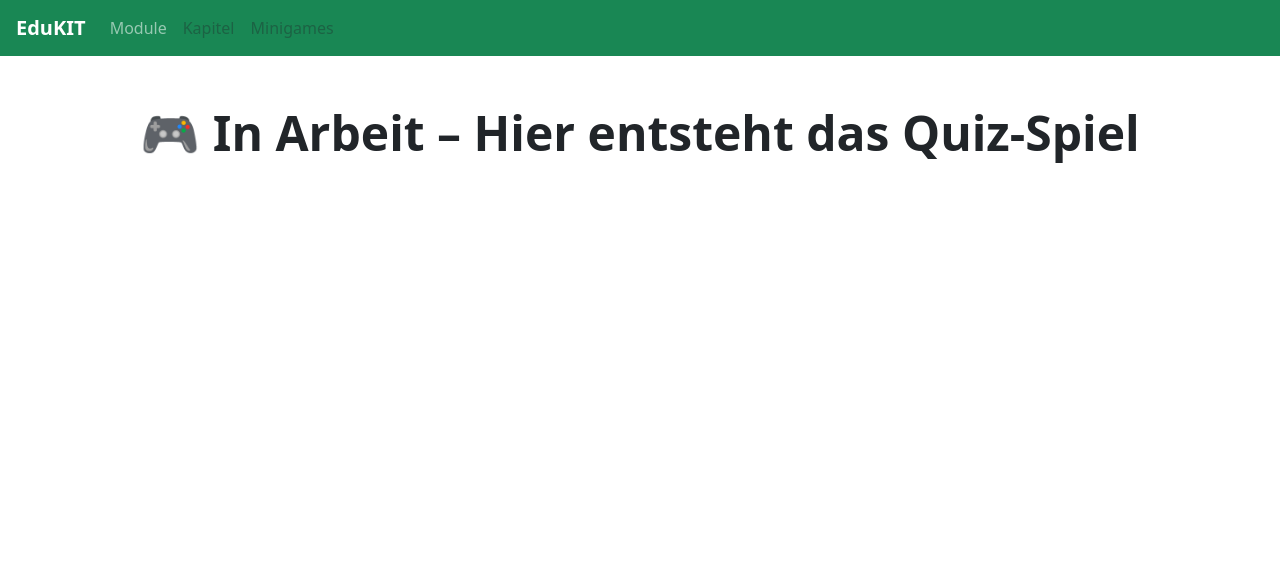
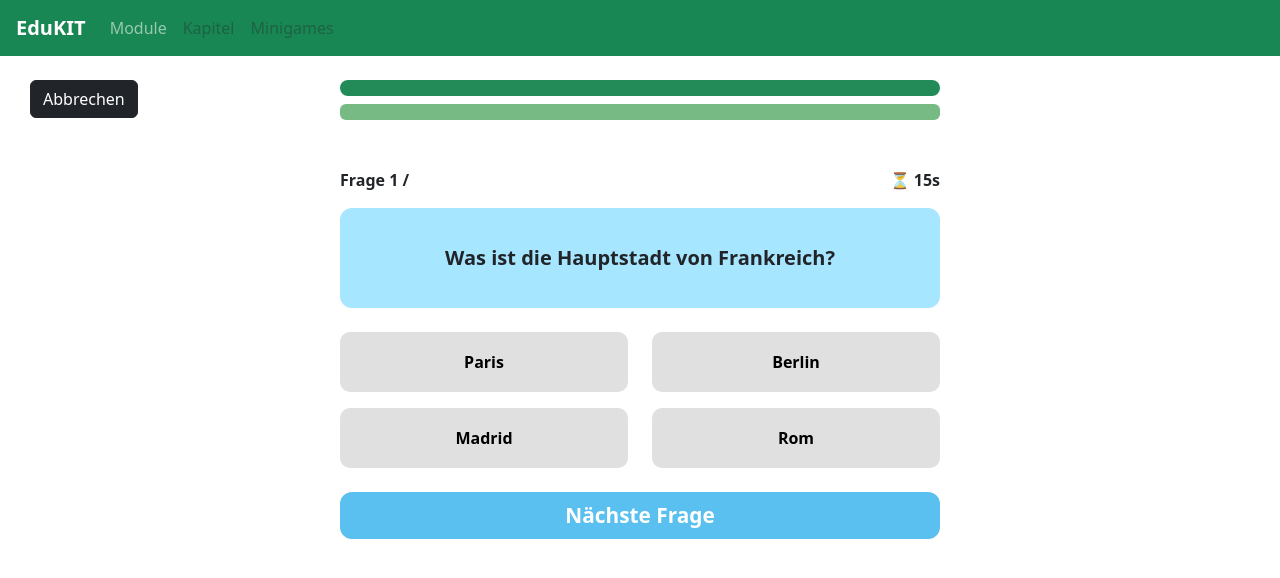
Before and after one commit to felixheinold/Teamprojekt, a React (Vite) app: page /quizgame in a window 1280 px wide. Shown: the top 578 px of the page. Built offline with nearby package versions, Linux system fonts and the light colour scheme.

Commit message:
Added the Quiz-Game and result Screen

```diff
--- a/src/pages/dashboard/Minigames.tsx
+++ b/src/pages/dashboard/Minigames.tsx
@@ -51,7 +51,7 @@ const Minigames = () => {
       <div className="w-100 d-flex justify-content-center mb-3">
         <div
           className="btn btn-success btn-lg rounded-pill text-center"
-          style={{ maxWidth: "600px", width: "100%" }}
+          style={{ maxWidth: "600px", width: "100%", marginTop: "12px" }}
         >
           {selectedModule}
         </div>
--- /dev/null
+++ b/src/pages/gapfill/GapFillResult.tsx
@@ -0,0 +1,11 @@
+const GapFillResult = () => {
+  return (
+    <div className="container py-4">
+      <h1 className="fw-bold display-5 text-center">
+        🎮 In Arbeit – Hier entsteht der Ergebnis-Screen
+      </h1>
+    </div>
+  );
+};
+
+export default GapFillResult;
--- a/src/pages/gapfill/GapFillStart.tsx
+++ b/src/pages/gapfill/GapFillStart.tsx
@@ -85,7 +85,7 @@ const GapfillStart = () => {
             textDecoration: "none",
           }}
         >
-          Starten
+          Direkt zum Lückentext starten
         </Link>
       </motion.div>
     </div>
--- /dev/null
+++ b/src/pages/memory/MemoryResult.tsx
@@ -0,0 +1,11 @@
+const MemoryResult = () => {
+  return (
+    <div className="container py-4">
+      <h1 className="fw-bold display-5 text-center">
+        🎮 In Arbeit – Hier entsteht der Ergebnis-Screen
+      </h1>
+    </div>
+  );
+};
+
+export default MemoryResult;
--- a/src/pages/memory/MemoryStart.tsx
+++ b/src/pages/memory/MemoryStart.tsx
@@ -85,7 +85,7 @@ const MemoryStart = () => {
             textDecoration: "none",
           }}
         >
-          Starten
+          Direkt zum Memory starten
         </Link>
       </motion.div>
     </div>
--- a/src/pages/quiz/QuizGame.tsx
+++ b/src/pages/quiz/QuizGame.tsx
@@ -1,9 +1,206 @@
+import { useLocation, useNavigate } from "react-router-dom";
+import { useState, useEffect } from "react";
+import { motion } from "framer-motion";
+
+const sampleQuestions = [
+  {
+    question: "Was ist die Hauptstadt von Frankreich?",
+    options: ["Paris", "Berlin", "Madrid", "Rom"],
+    answer: "Paris",
+  },
+  {
+    question: "Was ist 2 + 2?",
+    options: ["3", "4", "5", "6"],
+    answer: "4",
+  },
+];
+
 const QuizGame = () => {
+  const navigate = useNavigate();
+  const location = useLocation();
+  const { module, chapter, questionCount, timeLimit } = location.state || {};
+
+  const [currentIndex, setCurrentIndex] = useState(0);
+  const [timeLeft, setTimeLeft] = useState(timeLimit || 20);
+  const [selectedAnswer, setSelectedAnswer] = useState<string | null>(null);
+  const [showFeedback, setShowFeedback] = useState(false);
+  const [score, setScore] = useState(0);
+
+  const currentQuestion =
+    sampleQuestions[currentIndex % sampleQuestions.length];
+
+  useEffect(() => {
+    if (showFeedback) return;
+
+    const timer = setInterval(() => {
+      setTimeLeft((prev) => {
+        if (prev === 1) {
+          clearInterval(timer);
+          handleAnswer(null); // keine Auswahl
+          return 0;
+        }
+        return prev - 1;
+      });
+    }, 1000);
+
+    return () => clearInterval(timer);
+  }, [currentIndex, timeLimit, showFeedback]);
+
+  const handleAnswer = (selected: string | null) => {
+    if (showFeedback) return;
+    setSelectedAnswer(selected);
+    setShowFeedback(true);
+
+    if (selected && selected === currentQuestion.answer) {
+      setScore((prev) => prev + 1);
+    }
+  };
+
+  const handleNext = () => {
+    const isLastQuestion = currentIndex + 1 === questionCount;
+
+    if (isLastQuestion) {
+      navigate("/quizresult", {
+        state: {
+          module,
+          chapter,
+          questionCount,
+          timeLimit,
+          score,
+        },
+      });
+    } else {
+      setCurrentIndex((prev) => prev + 1);
+      setSelectedAnswer(null);
+      setShowFeedback(false);
+      setTimeLeft(timeLimit);
+    }
+  };
+
+  const isCorrect = (opt: string) => opt === currentQuestion.answer;
+  const isWrong = (opt: string) => opt === selectedAnswer && !isCorrect(opt);
+  const isLastQuestion = currentIndex + 1 === questionCount;
+
   return (
-    <div className="container py-4">
-      <h1 className="fw-bold display-5 text-center">
-        🎮 In Arbeit – Hier entsteht das Quiz-Spiel
-      </h1>
+    <div
+      className="container d-flex flex-column align-items-center pt-2"
+      style={{ minHeight: "100vh" }}
+    >
+      {/* Abbrechen-Button */}
+      <button
+        className="btn btn-dark position-absolute"
+        style={{ top: "80px", left: "30px", zIndex: 10 }}
+        onClick={() => navigate(-2)}
+      >
+        Abbrechen
+      </button>
+
+      {/* Modul-Kästchen */}
+      <div
+        className="mb-2 px-4 py-2 rounded-pill text-white fw-bold text-center"
+        style={{
+          backgroundColor: "#228b57",
+          maxWidth: "600px",
+          width: "100%",
+          marginTop: "-8px",
+        }}
+      >
+        {module}
+      </div>
+
+      {/* Kapitel-Kästchen */}
+      <div
+        className="mb-5 px-4 py-2 rounded text-dark fw-semibold text-center"
+        style={{
+          backgroundColor: "#78ba84",
+          maxWidth: "600px",
+          width: "100%",
+        }}
+      >
+        {chapter}
+      </div>
+
+      {/* Fortschritt und Timer */}
+      <div
+        className="d-flex justify-content-between mb-3"
+        style={{ maxWidth: "600px", width: "100%" }}
+      >
+        <div className="fw-semibold">
+          Frage {currentIndex + 1} / {questionCount}
+        </div>
+        <div className="fw-semibold">⏳ {timeLeft}s</div>
+      </div>
+
+      {/* Frage */}
+      <div
+        className="mb-4 text-center fw-bold d-flex align-items-center justify-content-center"
+        style={{
+          backgroundColor: "#a7e6ff",
+          borderRadius: "12px",
+          width: "100%",
+          maxWidth: "600px",
+          minHeight: "100px",
+          fontSize: "1.25rem",
+          padding: "1rem",
+        }}
+      >
+        {currentQuestion.question}
+      </div>
+
+      {/* Antwortoptionen */}
+      <div
+        className="d-flex flex-wrap justify-content-between gap-3 mb-4"
+        style={{ maxWidth: "600px", width: "100%" }}
+      >
+        {currentQuestion.options.map((opt, i) => {
+          let bg = "#e0e0e0";
+          if (showFeedback) {
+            if (isCorrect(opt)) bg = "#198754";
+            else if (isWrong(opt)) bg = "#dc3545";
+          }
+
+          return (
+            <motion.button
+              key={i}
+              whileHover={{ scale: 1.03 }}
+              whileTap={{ scale: 0.97 }}
+              disabled={showFeedback}
+              onClick={() => handleAnswer(opt)}
+              className="fw-semibold"
+              style={{
+                flex: "0 0 48%",
+                minHeight: "60px",
+                fontSize: "1rem",
+                borderRadius: "10px",
+                border: "none",
+                backgroundColor: bg,
+                color: "#000",
+              }}
+            >
+              {opt}
+            </motion.button>
+          );
+        })}
+      </div>
+
+      {/* Nächste Frage oder Beenden */}
+      <motion.button
+        whileHover={{ scale: 1.03 }}
+        whileTap={{ scale: 0.97 }}
+        className="fw-bold text-white py-2"
+        style={{
+          width: "100%",
+          maxWidth: "600px",
+          backgroundColor: "#5ac0f0",
+          border: "none",
+          borderRadius: "12px",
+          fontSize: "1.3rem",
+        }}
+        onClick={handleNext}
+        disabled={!showFeedback}
+      >
+        {isLastQuestion ? "Minispiel beenden" : "Nächste Frage"}
+      </motion.button>
     </div>
   );
 };
--- /dev/null
+++ b/src/pages/quiz/QuizResult.tsx
@@ -0,0 +1,107 @@
+import { useLocation, useNavigate } from "react-router-dom";
+import { motion } from "framer-motion";
+
+const QuizResult = () => {
+  const navigate = useNavigate();
+  const location = useLocation();
+
+  const {
+    module,
+    subject,
+    chapter,
+    questionCount,
+    timeLimit,
+    score = 0,
+  } = location.state || {};
+
+  return (
+    <div
+      className="container d-flex flex-column justify-content-center align-items-start position-relative"
+      style={{
+        minHeight: "100vh",
+        marginTop: "-20px",
+        paddingBottom: "40px",
+      }}
+    >
+      {/* Textbereich & Buttons linksbündig */}
+      <div style={{ maxWidth: "600px", marginLeft: "20px" }}>
+        <h1 className="fw-bold text-center display-5 mb-4">
+          🎉 Super, du hast es geschafft!
+        </h1>
+        <p className="fs-4 mb-4 text-center">
+          Du hast für diesen Durchlauf <strong>{score}</strong> Punkte gewonnen
+        </p>
+
+        {/* Buttons */}
+        <div className="d-flex flex-column gap-3">
+          <motion.button
+            whileHover={{ scale: 1.03 }}
+            whileTap={{ scale: 0.97 }}
+            className="btn fw-bold text-white"
+            style={{
+              backgroundColor: "#5ac0f0",
+              fontSize: "1.2rem",
+              borderRadius: "12px",
+            }}
+            onClick={() =>
+              navigate("/quiz", {
+                state: { module, subject, chapter, questionCount, timeLimit },
+              })
+            }
+          >
+            🔁 Erneut spielen
+          </motion.button>
+
+          <motion.button
+            whileHover={{ scale: 1.03 }}
+            whileTap={{ scale: 0.97 }}
+            className="btn fw-bold text-white"
+            style={{
+              backgroundColor: "#5ac0f0",
+              fontSize: "1.2rem",
+              borderRadius: "12px",
+            }}
+            onClick={() =>
+              navigate(
+                `/minigames/${encodeURIComponent(module)}/${encodeURIComponent(
+                  chapter
+                )}`
+              )
+            }
+          >
+            🎮 Zurück zur Minigame Auswahl
+          </motion.button>
+
+          <motion.button
+            whileHover={{ scale: 1.03 }}
+            whileTap={{ scale: 0.97 }}
+            className="btn fw-bold text-white"
+            style={{
+              backgroundColor: "#5ac0f0",
+              fontSize: "1.2rem",
+              borderRadius: "12px",
+            }}
+            onClick={() => navigate("/modules")}
+          >
+            📚 Zurück zur Modul-Auswahl
+          </motion.button>
+        </div>
+      </div>
+
+      {/* Professor-Illustration */}
+      <img
+        src="/images/professor.png"
+        alt="Dozent"
+        style={{
+          position: "absolute",
+          bottom: "100px",
+          right: "40px",
+          height: "450px",
+          pointerEvents: "none",
+        }}
+      />
+    </div>
+  );
+};
+
+export default QuizResult;
--- a/src/pages/quiz/QuizStart.tsx
+++ b/src/pages/quiz/QuizStart.tsx
@@ -1,9 +1,12 @@
-import { useNavigate } from "react-router-dom";
+import { useLocation, useNavigate } from "react-router-dom";
 import { motion } from "framer-motion";
 import { Link } from "react-router-dom";
 
 const QuizStart = () => {
   const navigate = useNavigate();
+  const location = useLocation();
+  const { module, chapter, subject, questionCount, timeLimit } =
+    location.state || {};
 
   return (
     <div
@@ -30,7 +33,7 @@ const QuizStart = () => {
         <div
           className="py-2 px-3 fw-bold text-center flex-grow-1"
           style={{
-            backgroundColor: "#a7e6ff",
+            backgroundColor: "#b6efe1",
             borderRadius: "30px",
             fontSize: "1.25rem",
             color: "#000",
@@ -81,8 +84,12 @@ const QuizStart = () => {
       >
         <Link
           to="/quizgame"
-          className="fw-bold text-white d-block text-center py-2"
+          state={{ module, chapter, subject, questionCount, timeLimit }}
+          className="fw-bold text-white py-2 text-center"
           style={{
+            display: "block",
+            width: "100%",
+            maxWidth: "600px",
             backgroundColor: "#5ac0f0",
             border: "none",
             borderRadius: "12px",
@@ -90,7 +97,7 @@ const QuizStart = () => {
             textDecoration: "none",
           }}
         >
-          Starten
+          Direkt zum Quiz starten
         </Link>
       </motion.div>
     </div>
```
Also changed, not shown: src/App.tsx (+7 -1 lines), 1 other file (tests, documents, lock files or other folders).
